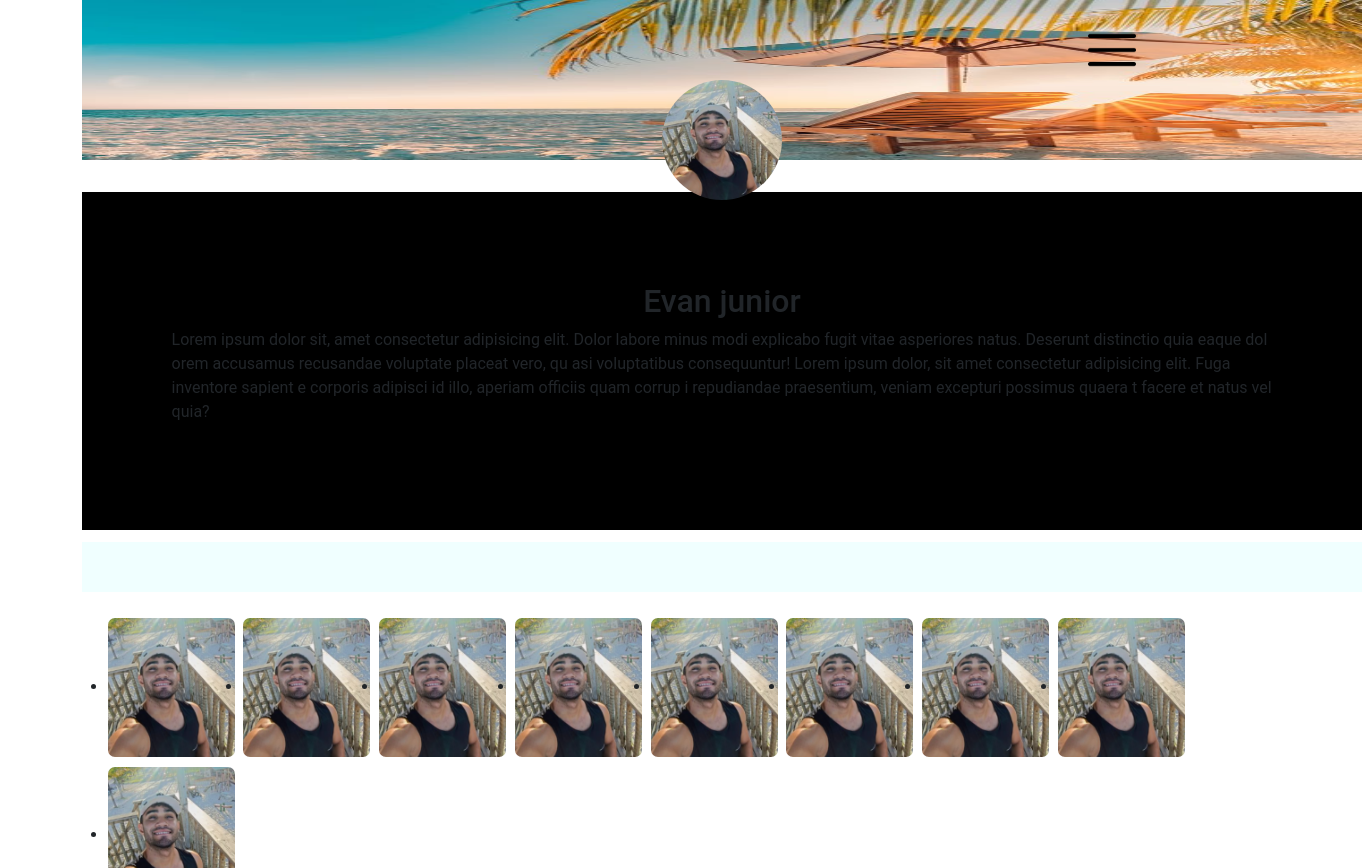
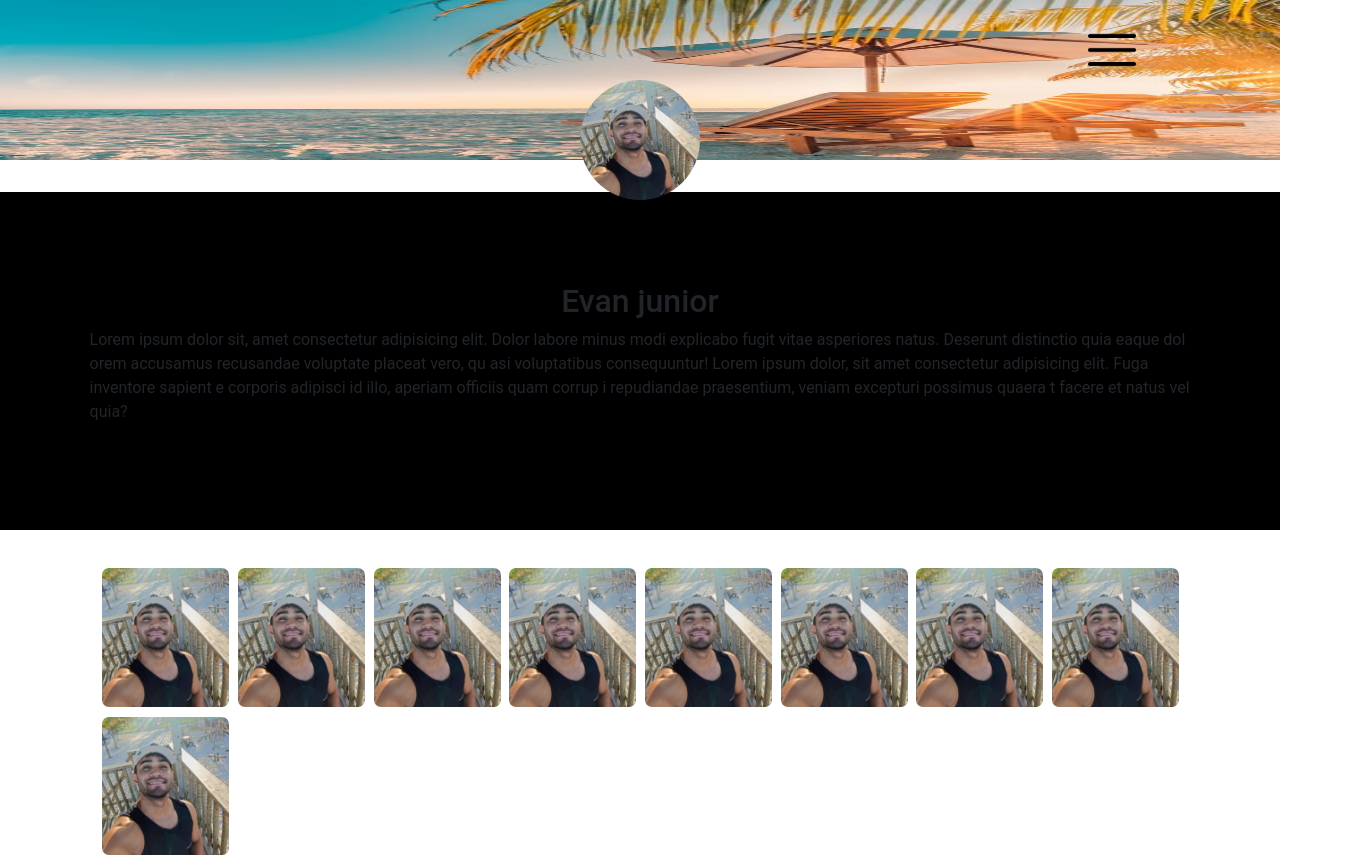
Before and after one commit to Evanjr73/FrandyApp, a React (Vite) app in the folder front/: page /perfil in a window 1280 px wide. Shown: the top 868 px of the page, 1362 px wide, since content can reach past the window. Built offline with nearby package versions, Linux system fonts and the light colour scheme.

Commit message:
editando bug de designe

```diff
--- a/front/src/pages/Perfil/globalstyles.css
+++ b/front/src/pages/Perfil/globalstyles.css
@@ -3,7 +3,9 @@
 .container{
     display: flex;
     flex-direction: column;
-    height: 100%;
+    align-items: center;
+
+    height: 100vh;
     width: 100vw;
 
 }
@@ -16,6 +18,7 @@ header{
     flex-direction: column;
     flex-direction: column;
     align-items: center;
+
 
 }
 
@@ -52,3 +55,7 @@ header{
     width: auto;
     margin-bottom: 5vw;
 }
+
+ul{
+    list-style-type: none;
+}
```
